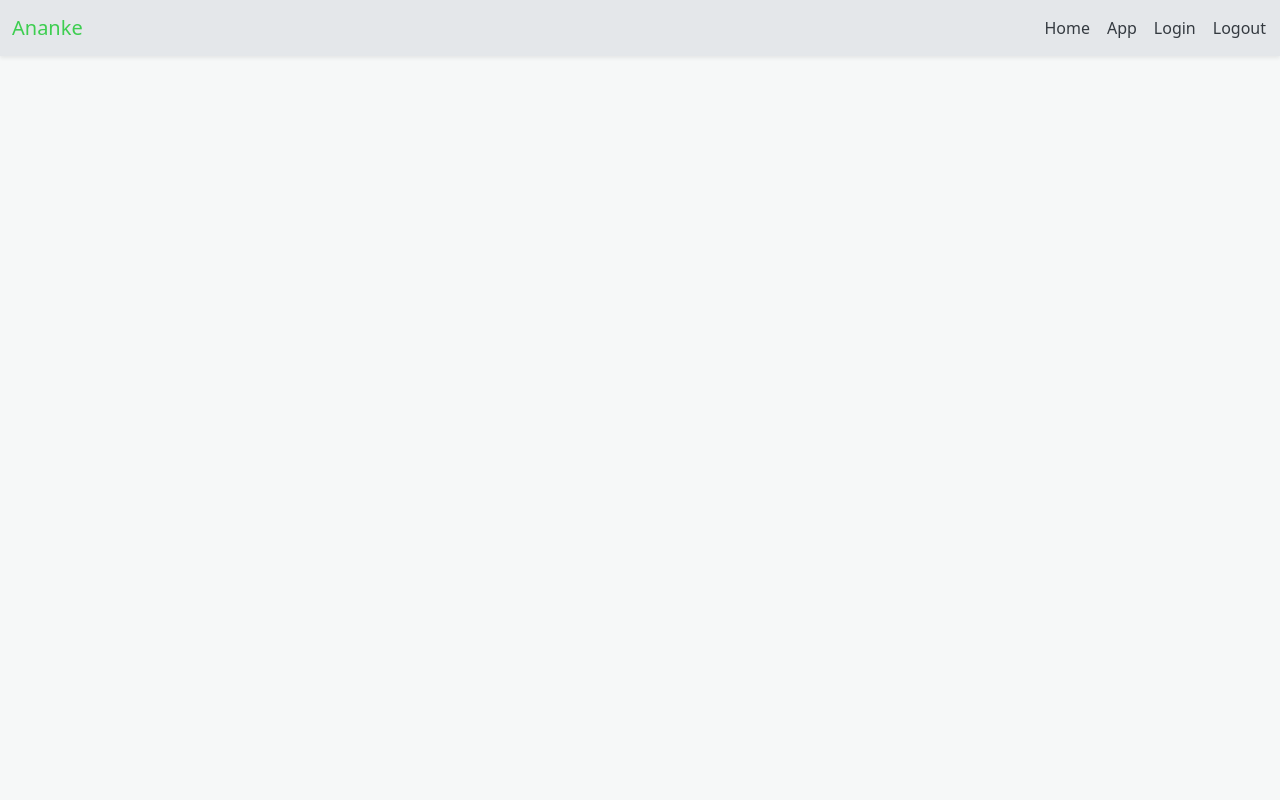
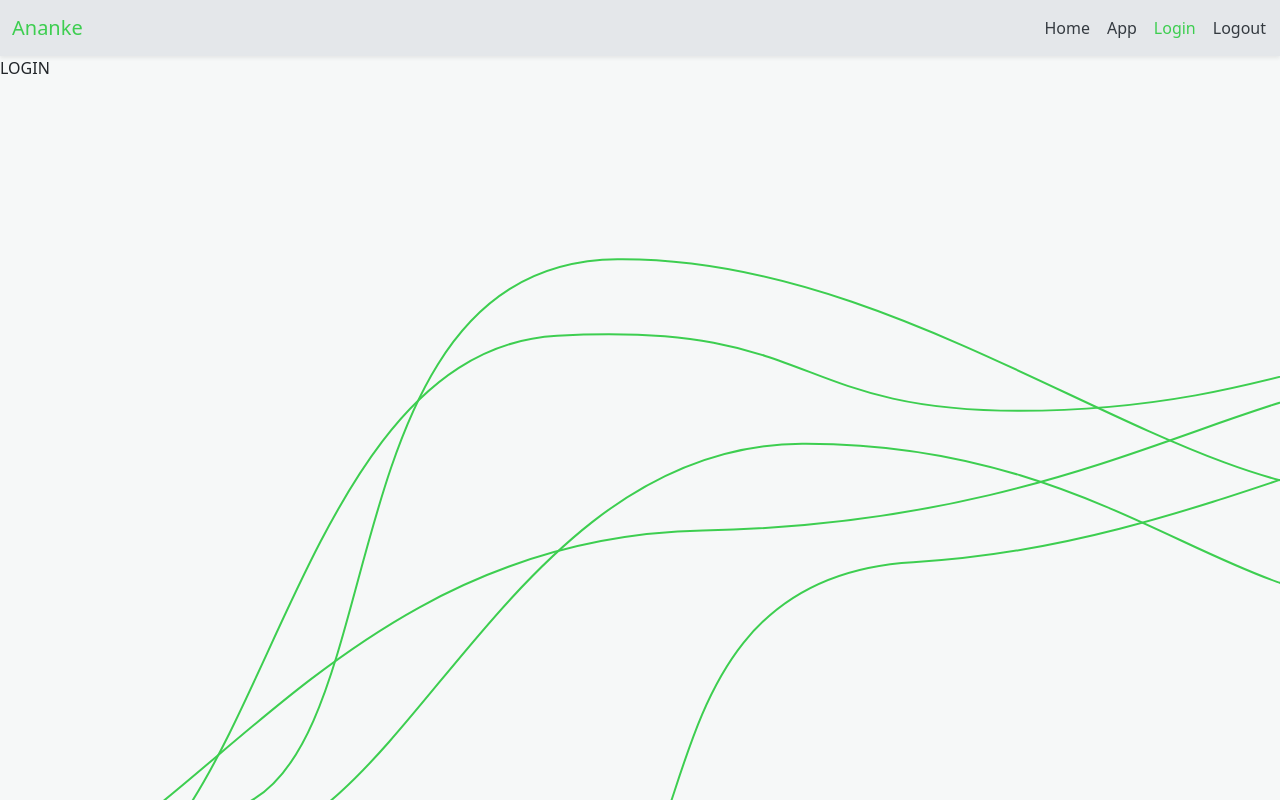
Before and after one commit to Ramphy0x90/Ananke-client, an Angular app: page /log-in in a window 1280 px wide. Before the commit this address led to /. Built offline with nearby package versions, Linux system fonts and the light colour scheme.

Commit message:
General style

```diff
--- a/angular.json
+++ b/angular.json
@@ -41,7 +41,9 @@
               },
               "src/styles.css"
             ],
-            "scripts": []
+            "scripts": [
+              "node_modules/bootstrap/dist/js/bootstrap.min.js"
+            ]
           },
           "configurations": {
             "production": {
@@ -120,7 +122,9 @@
               },
               "src/styles.css"
             ],
-            "scripts": []
+            "scripts": [
+              "node_modules/bootstrap/dist/js/bootstrap.min.js"
+            ]
           }
         }
       }
--- a/src/app/app-routing.module.ts
+++ b/src/app/app-routing.module.ts
@@ -1,10 +1,12 @@
 import { NgModule } from '@angular/core';
 import { RouterModule, Routes } from '@angular/router';
 import { HomeComponent } from './containers/home/home.component';
+import { LoginComponent } from './containers/login/login.component';
 
 const routes: Routes = [
     {path: '', pathMatch: 'full', redirectTo: 'home'},
-    {path: 'home', component: HomeComponent}
+    {path: 'home', component: HomeComponent},
+    {path: 'log-in', component: LoginComponent}
 ];
 
 @NgModule({
--- a/src/app/app.component.css
+++ b/src/app/app.component.css
@@ -0,0 +1,9 @@
+.app-main-container {
+    display: flex;
+    flex-direction: column;
+    height: 100%;
+}
+
+.app-main-container > div{
+    flex: auto;
+}
--- a/src/app/app.component.html
+++ b/src/app/app.component.html
@@ -1,6 +1,6 @@
-<div class="flex">
+<div class="app-main-container">
   <app-nav-bar></app-nav-bar>
-  <div [@triggerName]="outlet.isActivated ? outlet.activatedRoute : ''" style="height: 100%">
+  <div [@triggerName]="outlet.isActivated ? outlet.activatedRoute : ''">
     <router-outlet #outlet="outlet"></router-outlet>
   </div>
 </div>
--- a/src/app/components/nav-bar/nav-bar.component.html
+++ b/src/app/components/nav-bar/nav-bar.component.html
@@ -1,15 +1,49 @@
 <nav class="navbar navbar-expand-lg shadow-sm">
   <div class="container-fluid">
     <a class="navbar-brand" href="#">Ananke</a>
-      <button class="navbar-toggler" type="button" data-bs-toggle="collapse" data-bs-target="#navbarNavAltMarkup" aria-controls="navbarNavAltMarkup" aria-expanded="false" aria-label="Toggle navigation">
+    <button
+      class="navbar-toggler"
+      type="button"
+      data-bs-toggle="collapse"
+      data-bs-target="#navbarNavAltMarkup"
+      aria-controls="navbarNavAltMarkup"
+      aria-expanded="false"
+      aria-label="Toggle navigation"
+    >
       <i class="bi bi-list"></i>
     </button>
     <div class="collapse navbar-collapse" id="navbarNavAltMarkup">
       <div class="navbar-nav">
-          <a class="nav-link" data-bs-toggle="collapse" data-bs-target=".navbar-collapse.show" routerLinkActive="active" routerLink="home">Home</a>
-          <a class="nav-link" data-bs-toggle="collapse" data-bs-target=".navbar-collapse.show" routerLinkActive="active" routerLink="app">App</a>
-          <a class="nav-link" data-bs-toggle="collapse" data-bs-target=".navbar-collapse.show" routerLinkActive="active" routerLink="login">Login</a>
-          <a class="nav-link" data-bs-toggle="collapse" data-bs-target=".navbar-collapse.show">Logout</a>
+        <a
+          class="nav-link"
+          data-bs-toggle="collapse"
+          data-bs-target=".navbar-collapse.show"
+          routerLinkActive="active"
+          routerLink="home"
+          >Home</a
+        >
+        <a
+          class="nav-link"
+          data-bs-toggle="collapse"
+          data-bs-target=".navbar-collapse.show"
+          routerLinkActive="active"
+          routerLink="app"
+          >App</a
+        >
+        <a
+          class="nav-link"
+          data-bs-toggle="collapse"
+          data-bs-target=".navbar-collapse.show"
+          routerLinkActive="active"
+          routerLink="log-in"
+          >Login</a
+        >
+        <a
+          class="nav-link"
+          data-bs-toggle="collapse"
+          data-bs-target=".navbar-collapse.show"
+          >Logout</a
+        >
       </div>
     </div>
   </div>
--- a/src/app/containers/login/login.component.css
+++ b/src/app/containers/login/login.component.css
@@ -0,0 +1,5 @@
+.login-main-container {
+    background-image: url("../../../assets/images/backgrounds/bg_1.svg");
+    background-position: bottom right;
+    background-repeat: no-repeat;
+}
--- a/src/app/containers/login/login.component.html
+++ b/src/app/containers/login/login.component.html
@@ -1 +1,3 @@
-<p>login works!</p>
+<div class="main-container login-main-container">
+  LOGIN
+</div>
--- a/src/app/route-transition-animations.ts
+++ b/src/app/route-transition-animations.ts
@@ -6,7 +6,7 @@ export const RouteTransitionAnimations = trigger('triggerName', [
      * What happen to the elements that will be in the transition
      */
     query(':enter, :leave',
-      style({ position: 'absolute', width: '100%', height: '100%', zIndex: 2 }),
+      style({ zIndex: 2 }),
       { optional: true }
     ),
     group([
@@ -17,7 +17,7 @@ export const RouteTransitionAnimations = trigger('triggerName', [
       ], { optional: true }),
       // Old element that will be removed fro screen
       query(':leave', [
-        style({ opacity: '1' }),
+        style({ opacity: '1', position: 'absolute' }),
         animate('0.1s linear', style({ opacity: '0' }))
       ], { optional: true })
     ])
--- a/src/assets/style/_dark.css
+++ b/src/assets/style/_dark.css
@@ -9,5 +9,4 @@
 
     --opposite: #F6F8F8;
     --opposite-1: #E4E7EA;
-
 }
--- a/src/styles.css
+++ b/src/styles.css
@@ -19,3 +19,8 @@ body {
     background-color: var(--main-bg);
     color: var(--font-color-1);
 }
+
+.main-container {
+    display: flex;
+    height: 100%;
+}
```
Also changed, not shown: src/assets/images/backgrounds/bg_1.svg (added), src/assets/style/_light.css (line endings or trailing spaces). Lines whose indentation alone changed are shown as unchanged.
